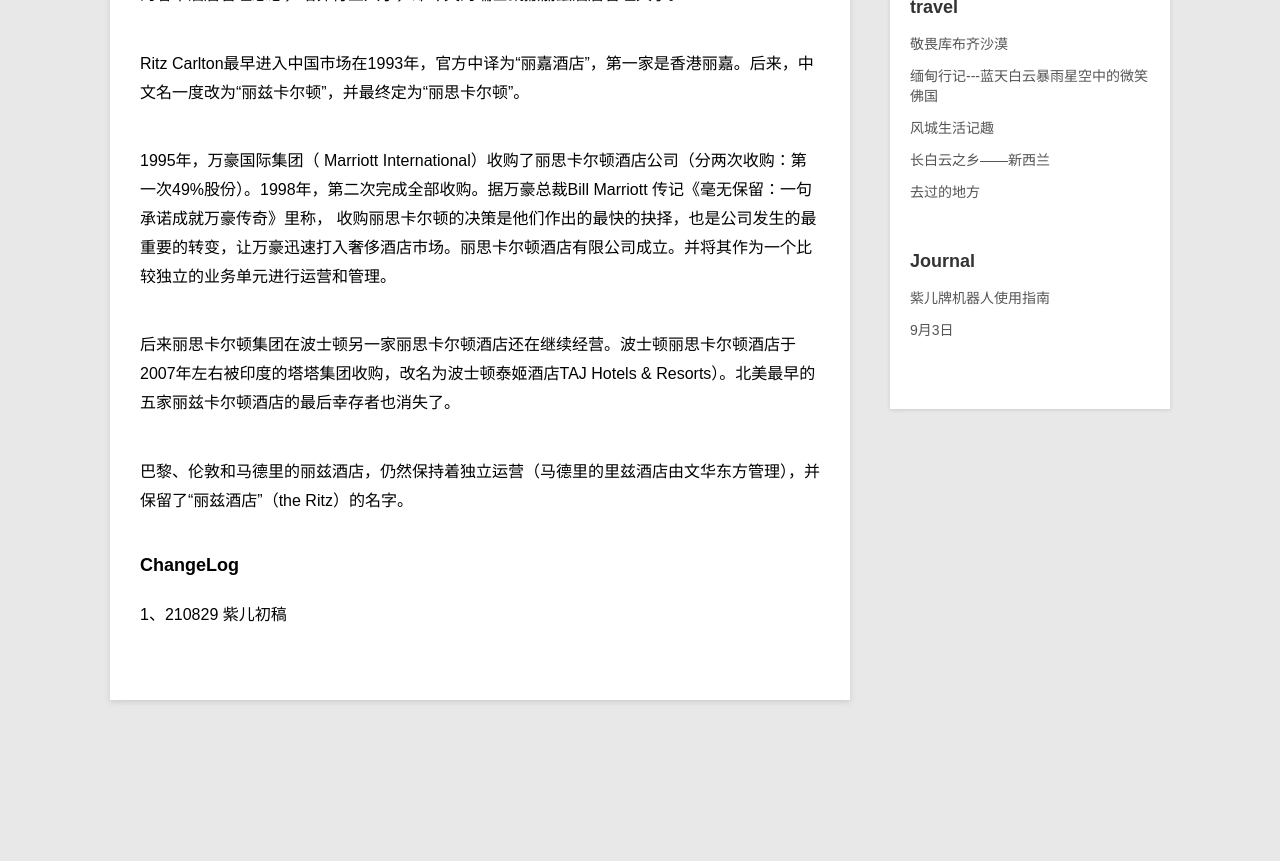
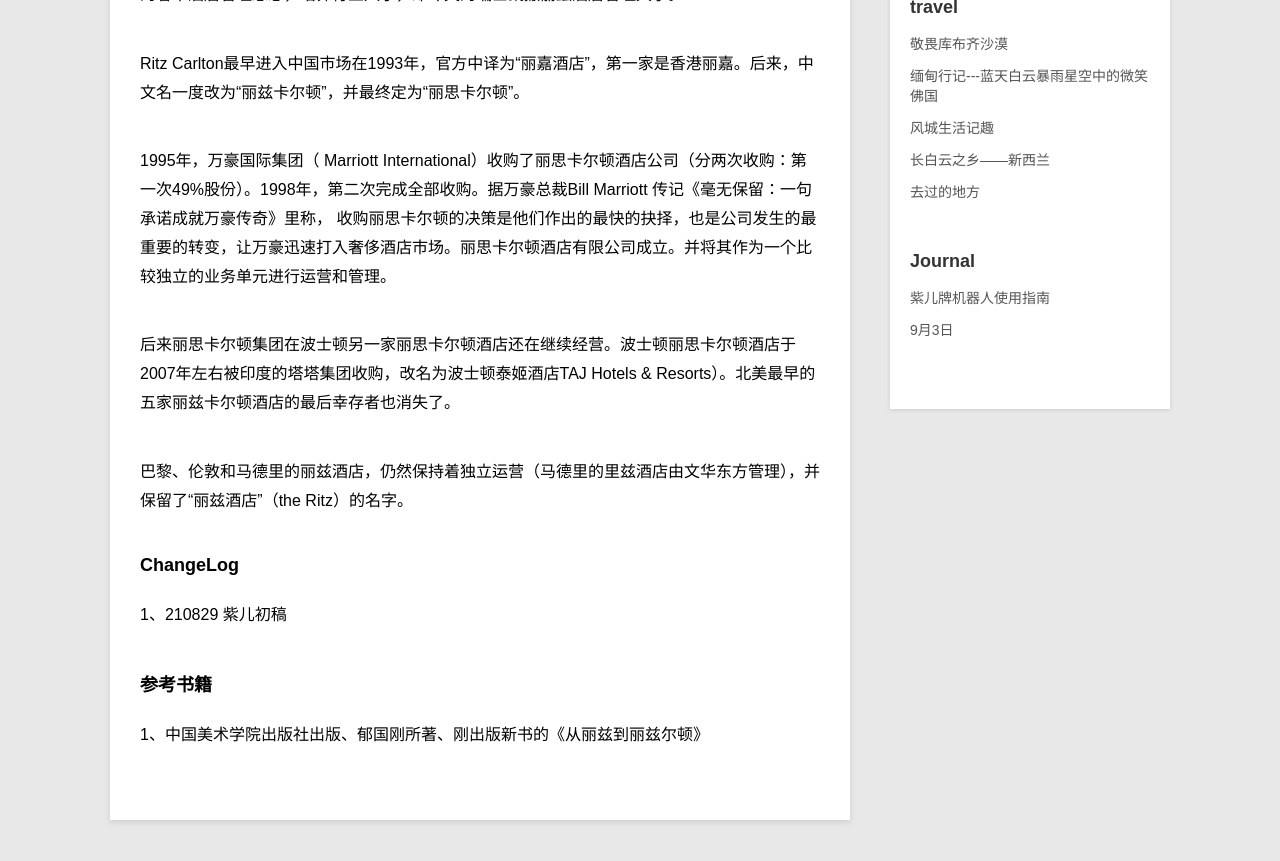
Before and after one commit to violettianjie/violettianjie.github.io, a Jekyll site: the page built from _posts/blog/2021-08-29-ritz.md, in a window 1280 px wide and 900 px high, scrolled down 3139 px. Shown: the top 861 px of the window. Built offline with Jekyll 4.4.1, drawn with Linux system fonts in a browser that asks for light colours; before the commit the page ends 3919 px from its top, so only the background shows below that.

Commit message:
Update 2021-08-29-ritz.md

```diff
--- a/_posts/blog/2021-08-29-ritz.md
+++ b/_posts/blog/2021-08-29-ritz.md
@@ -85,3 +85,7 @@ Ritz Carlton最早进入中国市场在1993年，官方中译为“丽嘉酒店
 ### ChangeLog
 
 1、210829 紫儿初稿
+
+### 参考书籍
+
+1、中国美术学院出版社出版、郁国刚所著、刚出版新书的《从丽兹到丽兹尔顿》
```
